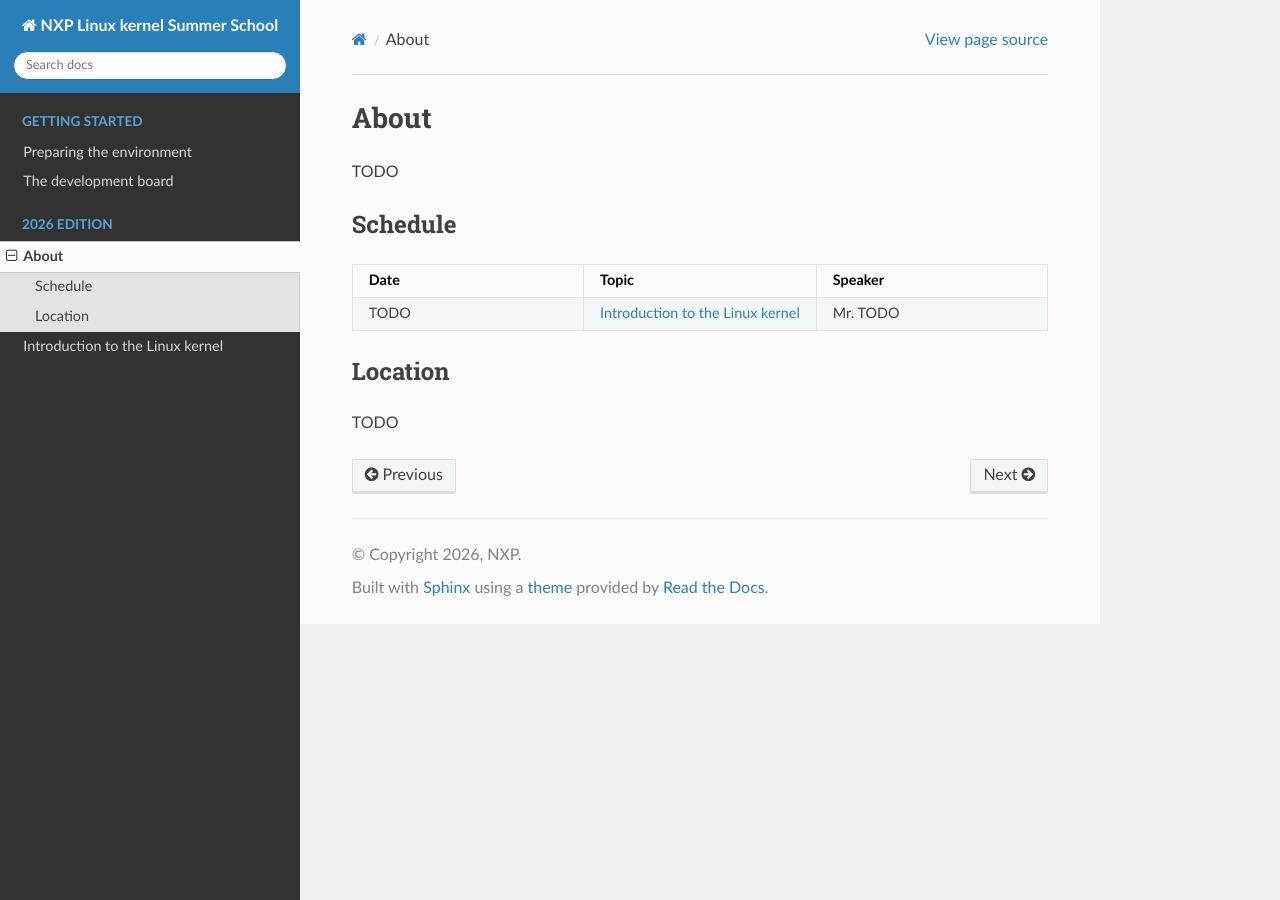
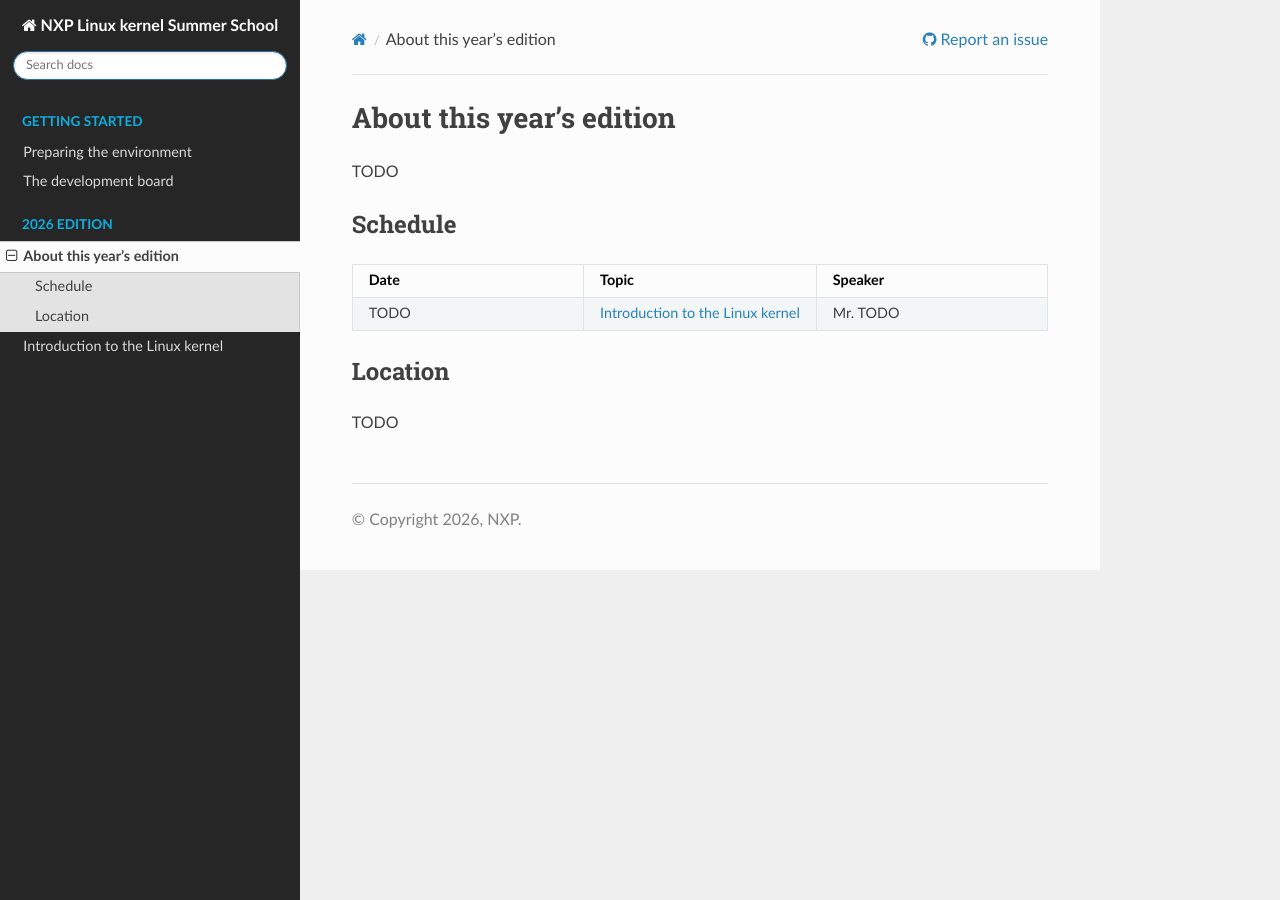
Before and after one commit to NXP-Research/lkss-main, a Sphinx documentation site: the page built from doc/2026/about.rst, in a window 1280 px wide. Built offline with Sphinx 7.4.7 and the Read the Docs theme 3.1.0, drawn with Linux system fonts in a browser that asks for light colours.

Commit message:
doc: revamp documentation
Revamp the documentation.

Signed-off-by: Laurentiu Mihalcea <laurentiu.mihalcea@nxp.com>

```diff
--- a/doc/2026/about.rst
+++ b/doc/2026/about.rst
@@ -1,5 +1,5 @@
-About
-=====
+About this year's edition
+=========================
 
 TODO
 
--- /dev/null
+++ b/doc/_static/css/custom.css
@@ -0,0 +1,19 @@
+/* upper side of the navigation bar (where logo/name sits) */
+.wy-side-nav-search {
+	background: #262626;
+}
+
+/* bottom side of the navigation bar (where ToC sits) */
+.wy-nav-side {
+	background-color: #262626;
+}
+
+/* ToC text found in navigation bar */
+.wy-menu-vertical p.caption {
+	color: #0EAFE0;
+}
+
+/* hides away the "Next" and "Previous" buttons - not really useful */
+.btn-neutral {
+	display: none;
+}
--- /dev/null
+++ b/doc/_templates/breadcrumbs.html
@@ -0,0 +1,11 @@
+{% extends "!breadcrumbs.html" %}
+
+<link rel="stylesheet" href="https://cdnjs.cloudflare.com/ajax/libs/font-awesome/4.7.0/css/font-awesome.min.css">
+
+{% block breadcrumbs_aside %}
+	<li class="wy-breadcrumbs-aside">
+		<a href="https://github.com/NXP-Research/lkss-main/issues/new" class="fa fa-github">
+			Report an issue
+		</a>
+	</li>
+{% endblock %}
--- a/doc/conf.py
+++ b/doc/conf.py
@@ -21,3 +21,8 @@ exclude_patterns = ['_build', 'Thumbs.db', '.DS_Store']
 # https://www.sphinx-doc.org/en/master/usage/configuration.html#options-for-html-output
 
 html_theme = 'sphinx_rtd_theme'
+html_static_path = ['_static']
+
+html_css_files = ['css/custom.css']
+
+html_show_sphinx = False
```
